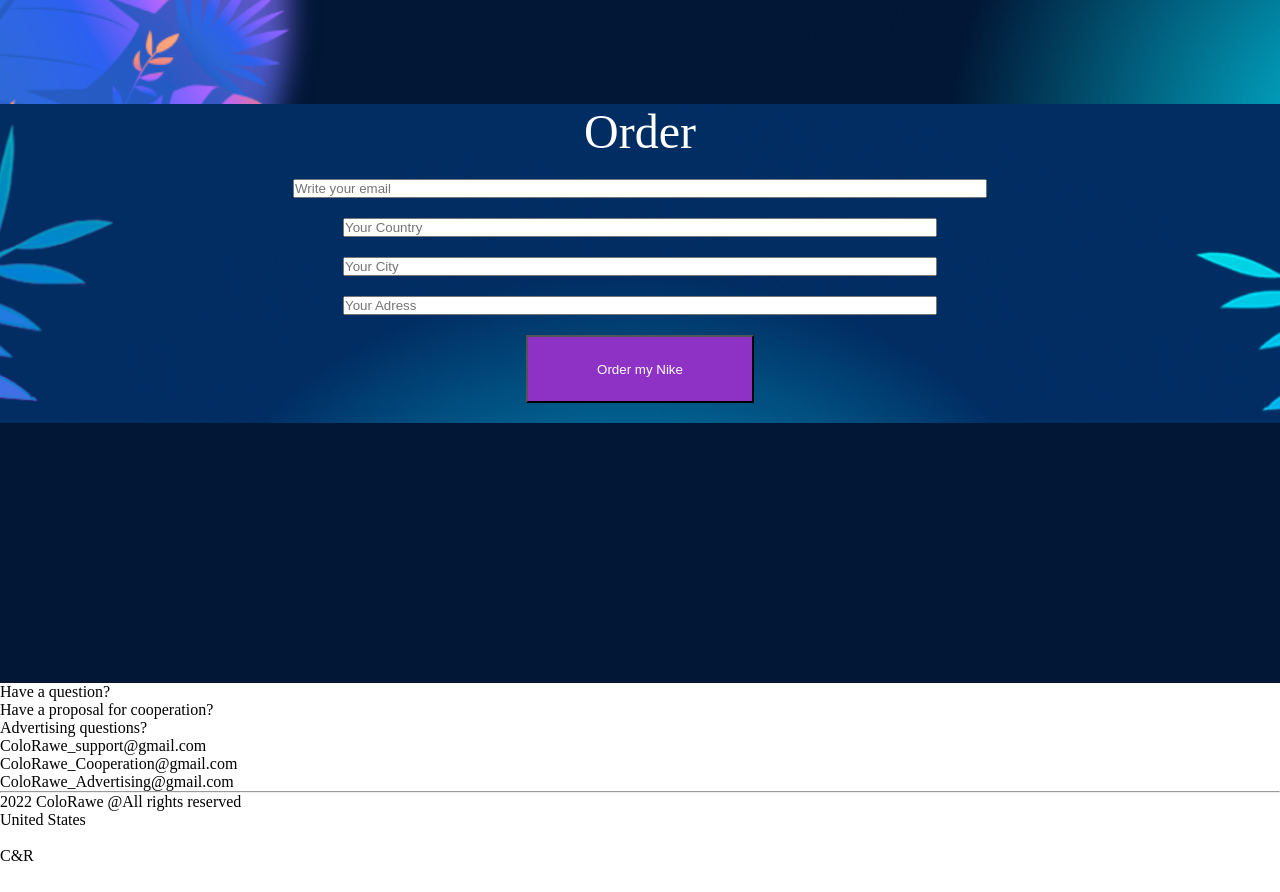
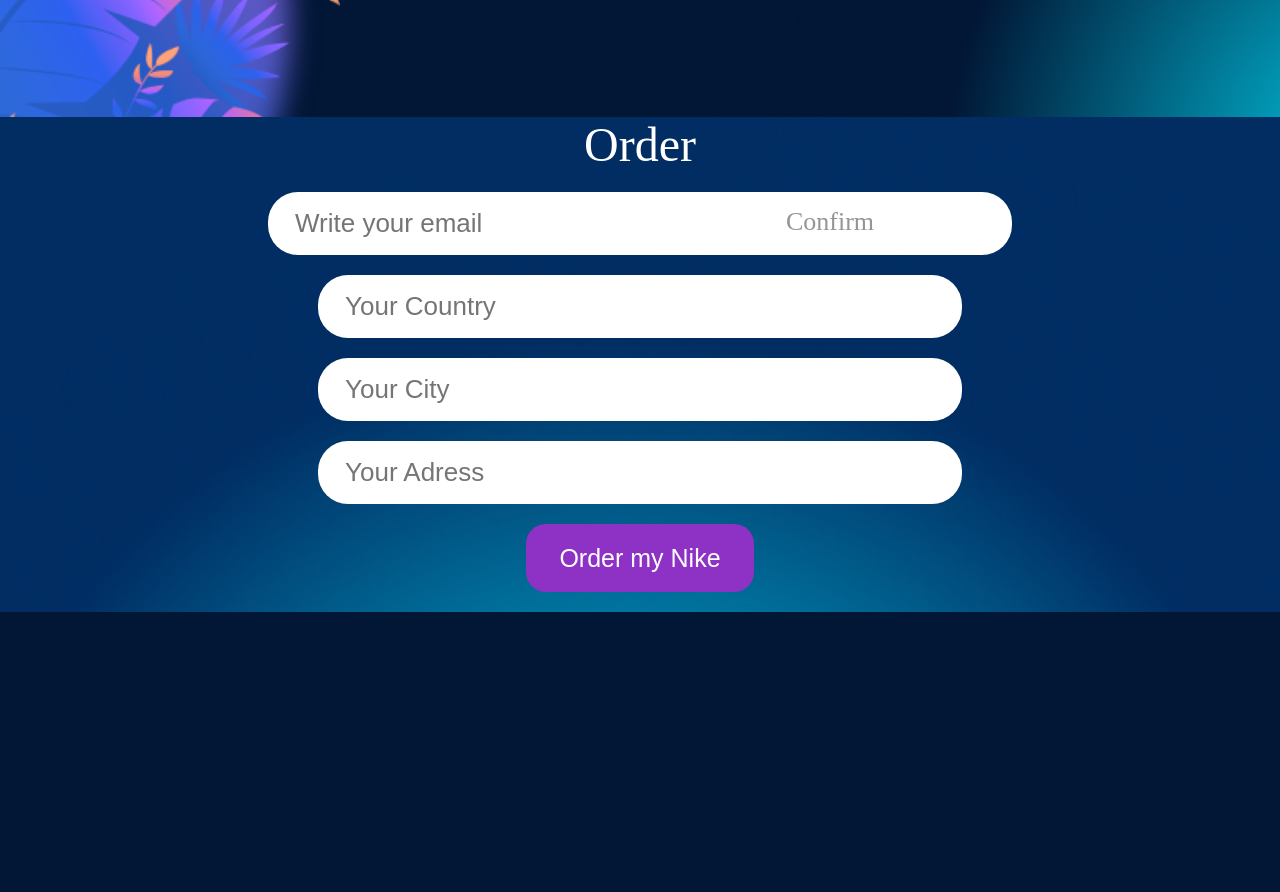
Before and after one commit to Titanius34676437122312312/mi-primer-proyecto, a plain HTML site: page index.html in a window 1280 px wide. Shown: the part 1905-2797 px from the top of the page. Before the commit the page ends 2770 px from the top, so only its background shows below. Drawn offline with Linux system fonts and the light colour scheme.

Commit message:
Update style.css from Sergey

```diff
--- a/style.css
+++ b/style.css
@@ -52,6 +52,9 @@ align-items: center;
     padding: 16px 60px;
     color: white;
     margin-top: 30px;
+    border-radius: 20px;
+    border-color: transparent;
+    font-size: 24px;
 }
 .section{
     background: url(/imagenes/Group\ 8\ 1.png) no-repeat center/cover;
@@ -122,10 +125,30 @@ align-items: center;
     justify-content: center;
     row-gap: 20px;
 }
+.Order input{
+    padding: 14px 25px;
+    border-radius: 30px;
+    font-size: 26px;
+    border-color:transparent;
+}
 .email{
     width: 690px;
     margin: 0 auto;
 
+}
+.Title{
+    position: relative;
+    z-index: 6;
+}
+.Title::after{
+    top: 90px;
+    right: 400px;
+    content: 'Confirm';
+    color: #959595;
+    font-size: 26px;
+    width: 100px;
+    height:100px;
+    position: absolute;
 }
 .Country{
     width: 590px;
@@ -150,4 +173,34 @@ align-items: center;
     margin: 0 auto;
     background :#8E32C6 ;
     color: white;
+    border-radius: 20px;
+    font-size: 25px;
+    border-color: transparent;
+    cursor: pointer;
 }
+.footer{
+    background: #021635;
+}
+.footer p{
+    color: white;
+    font-size: 24px;
+}
+.footer-answer-right p{
+
+    text-decoration: underline;
+}
+.footer-container{
+    padding: 45px 165px;
+    display: flex;
+    flex-direction: row;
+    justify-content: space-between;
+}
+.cr{
+    color: white;
+    font-size: 25px;
+    text-decoration: none!important;
+    text-align: right;
+}
+.footer-question-left .ColoRawe-two,.footer-question-left .usa{
+    font-size: 18px;
+}
```
